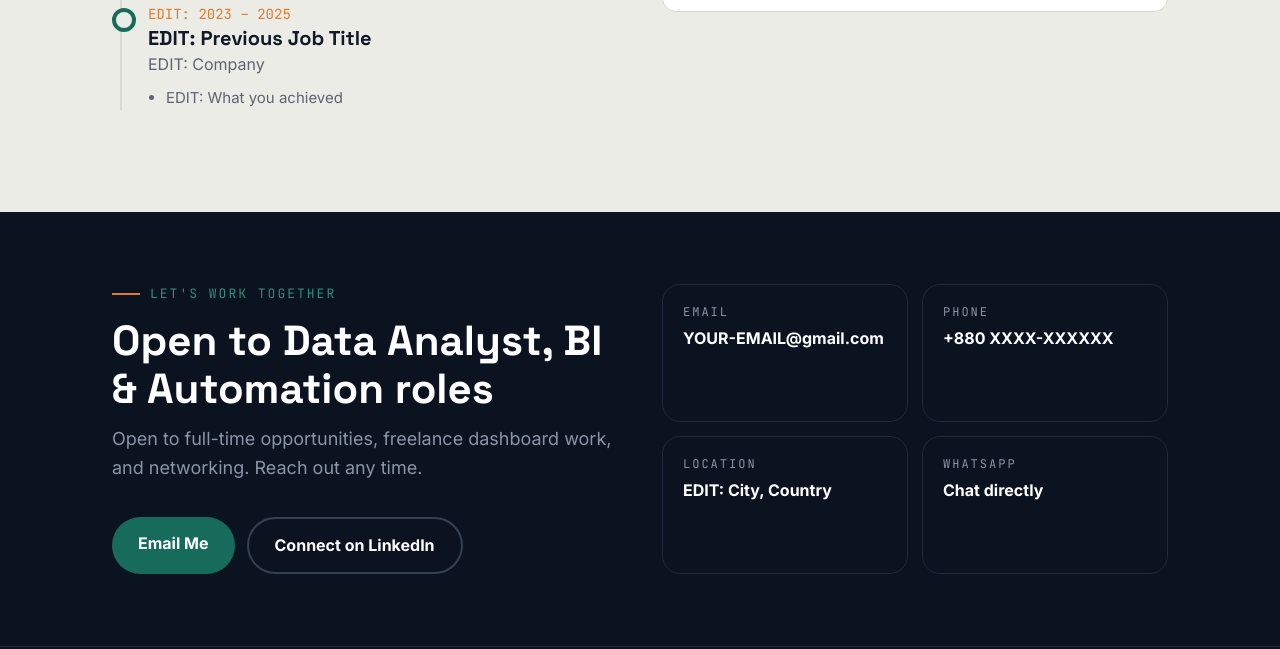
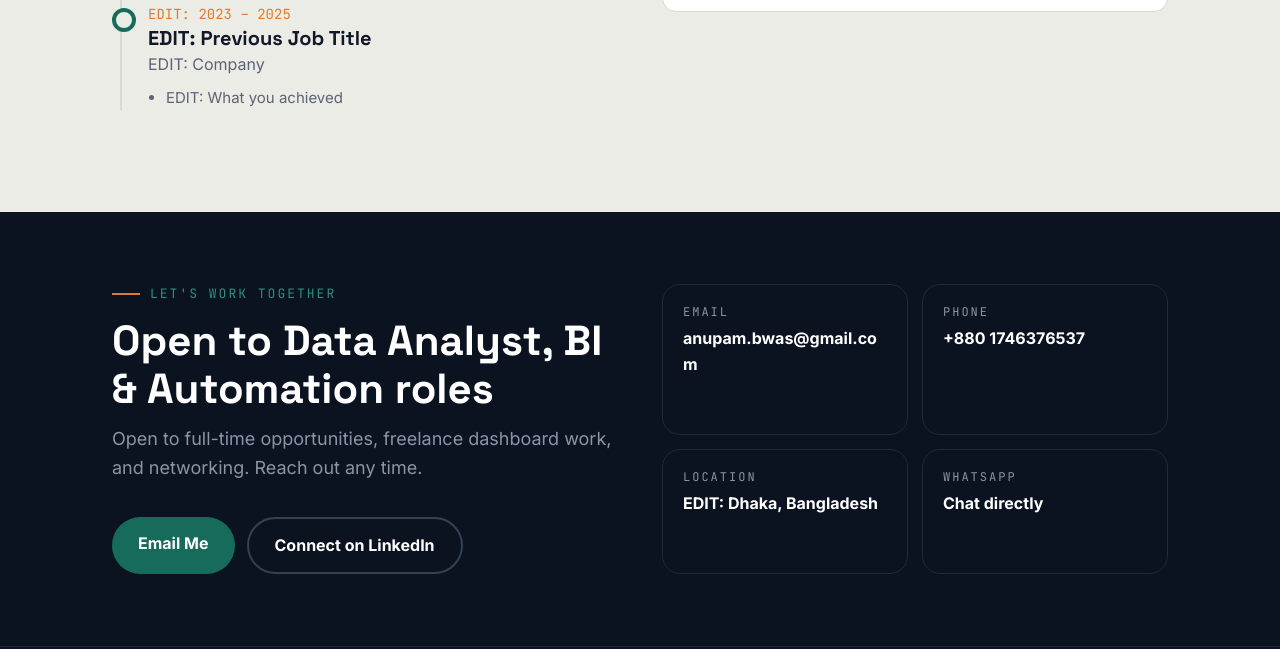
Before and after one commit to Anupambiswas07/Anupambiswas07.github.io, a plain HTML site: page index.html in a window 1280 px wide. Shown: the part 4349-4998 px from the top of the page. Drawn offline with Linux system fonts and the light colour scheme.

Commit message:
Update contact information in index.html

```diff
--- a/index.html
+++ b/index.html
@@ -376,10 +376,10 @@ footer .soc{margin:0;padding:0;border:0}footer .soc a{width:42px;height:42px}
       </div>
     </div>
     <div class="ig rv">
-      <a class="info" href="mailto:YOUR-EMAIL@gmail.com"><small>EMAIL</small><b>YOUR-EMAIL@gmail.com</b></a>
-      <a class="info" href="tel:+8801XXXXXXXXX"><small>PHONE</small><b>+880 XXXX-XXXXXX</b></a>
-      <div class="info"><small>LOCATION</small><b>EDIT: City, Country</b></div>
-      <a class="info" href="https://wa.me/8801XXXXXXXXX" target="_blank" rel="noopener"><small>WHATSAPP</small><b>Chat directly</b></a>
+      <a class="info" href="mailto:anupam.bwas@gmail.com"><small>EMAIL</small><b>anupam.bwas@gmail.com</b></a>
+      <a class="info" href="tel:+8801746376537"><small>PHONE</small><b>+880 1746376537</b></a>
+      <div class="info"><small>LOCATION</small><b>EDIT: Dhaka, Bangladesh</b></div>
+      <a class="info" href="https://wa.me/8801746376537" target="_blank" rel="noopener"><small>WHATSAPP</small><b>Chat directly</b></a>
     </div>
   </div>
 </section>
@@ -389,7 +389,7 @@ footer .soc{margin:0;padding:0;border:0}footer .soc a{width:42px;height:42px}
   <div class="soc">
     <a href="https://github.com/Anupambiswas07" target="_blank" rel="noopener" aria-label="GitHub"><svg class="s"><use href="#gh"/></svg></a>
     <a href="https://www.linkedin.com/in/YOUR-LINKEDIN" target="_blank" rel="noopener" aria-label="LinkedIn"><svg class="s"><use href="#in"/></svg></a>
-    <a href="https://wa.me/8801XXXXXXXXX" target="_blank" rel="noopener" aria-label="WhatsApp"><svg class="s"><use href="#wa"/></svg></a>
+    <a href="https://wa.me/8801746376537" target="_blank" rel="noopener" aria-label="WhatsApp"><svg class="s"><use href="#wa"/></svg></a>
   </div>
 </div></footer>
 
```
